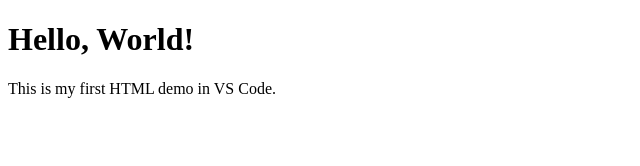
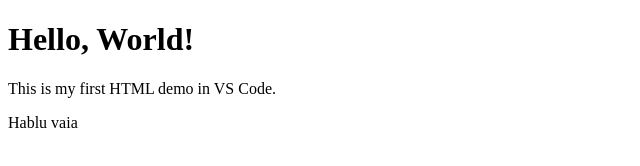
Before and after one commit to abirhasan66/first-project, a plain HTML site: page index.html in a window 1280 px wide. Shown: the full height of the page, 0-640 px from the left. Drawn offline with Linux system fonts and the light colour scheme.

Commit message:
Update index.html

```diff
--- a/index.html
+++ b/index.html
@@ -8,5 +8,6 @@
 <body>
     <h1>Hello, World!</h1>
     <p>This is my first HTML demo in VS Code.</p>
+    <p>Hablu vaia</p>
 </body>
 </html>
```
